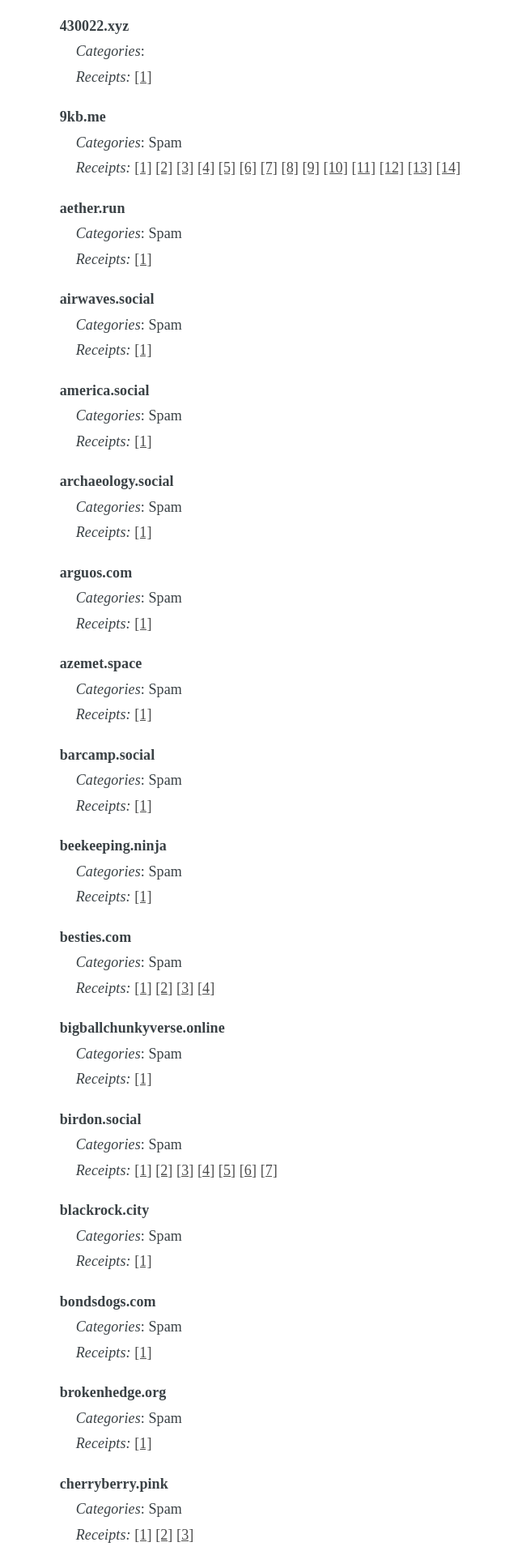
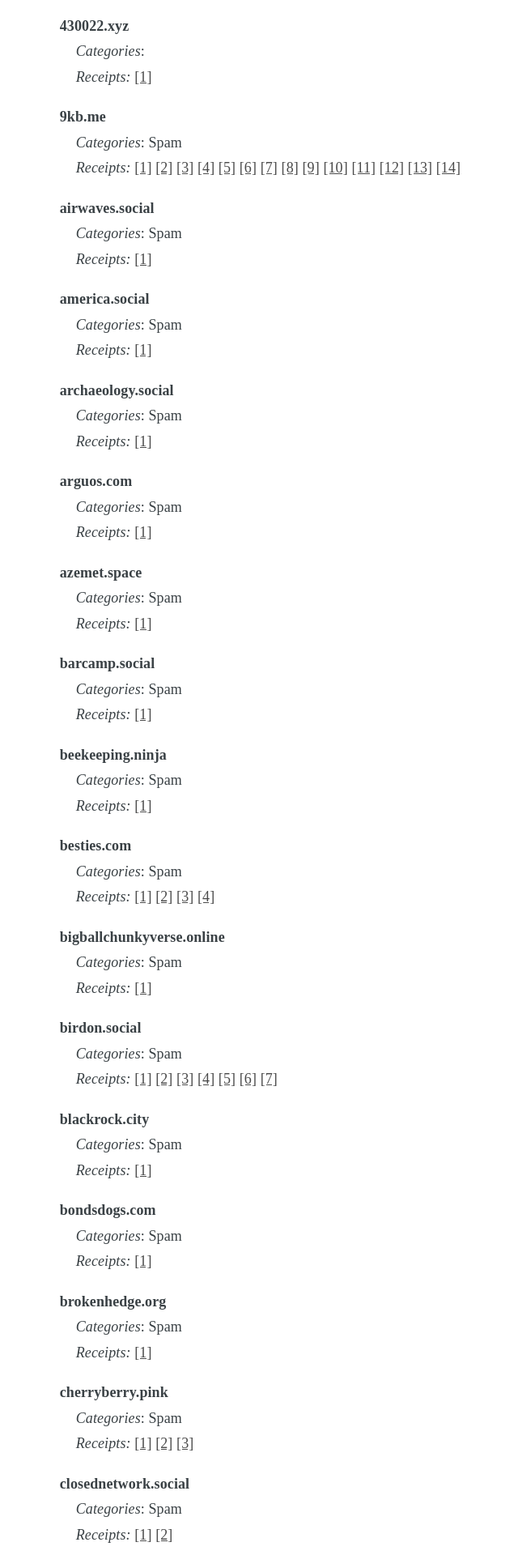
Before and after one commit to chaossocial/meta, a Jekyll site: the page built from federation.md, in a window 1280 px wide. Shown: the part 974-2894 px from the top of the page at 81% size, without its empty margins (356-996 px from the left). Built offline with Jekyll 4.4.1, drawn with Linux system fonts in a browser that asks for light colours; some of the changed text lies outside the part shown.

Commit message:
Unlimit aether.run

```diff
--- a/_data/limited_instances.json
+++ b/_data/limited_instances.json
@@ -28,17 +28,6 @@
       "https://9kb.me/@mkpvpgj0ux",
       "https://9kb.me/@xj3di7nqq3",
       "https://9kb.me/@yitqigc4b0"
-    ],
-    "comment_en": "",
-    "comment_de": ""
-  },
-  {
-    "instance": "aether.run",
-    "tags": [
-      "SPAM"
-    ],
-    "receipts": [
-      "https://aether.run/@8eadtifatk"
     ],
     "comment_en": "",
     "comment_de": ""
```
